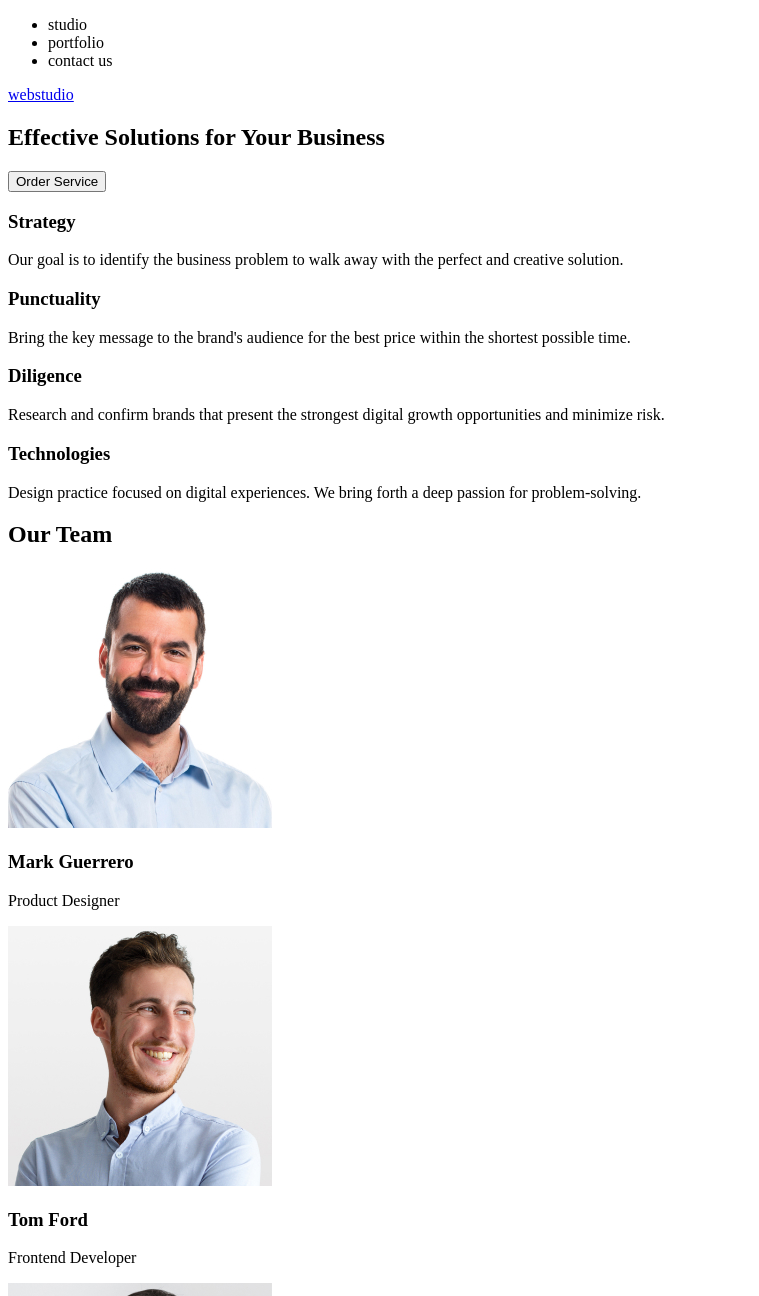
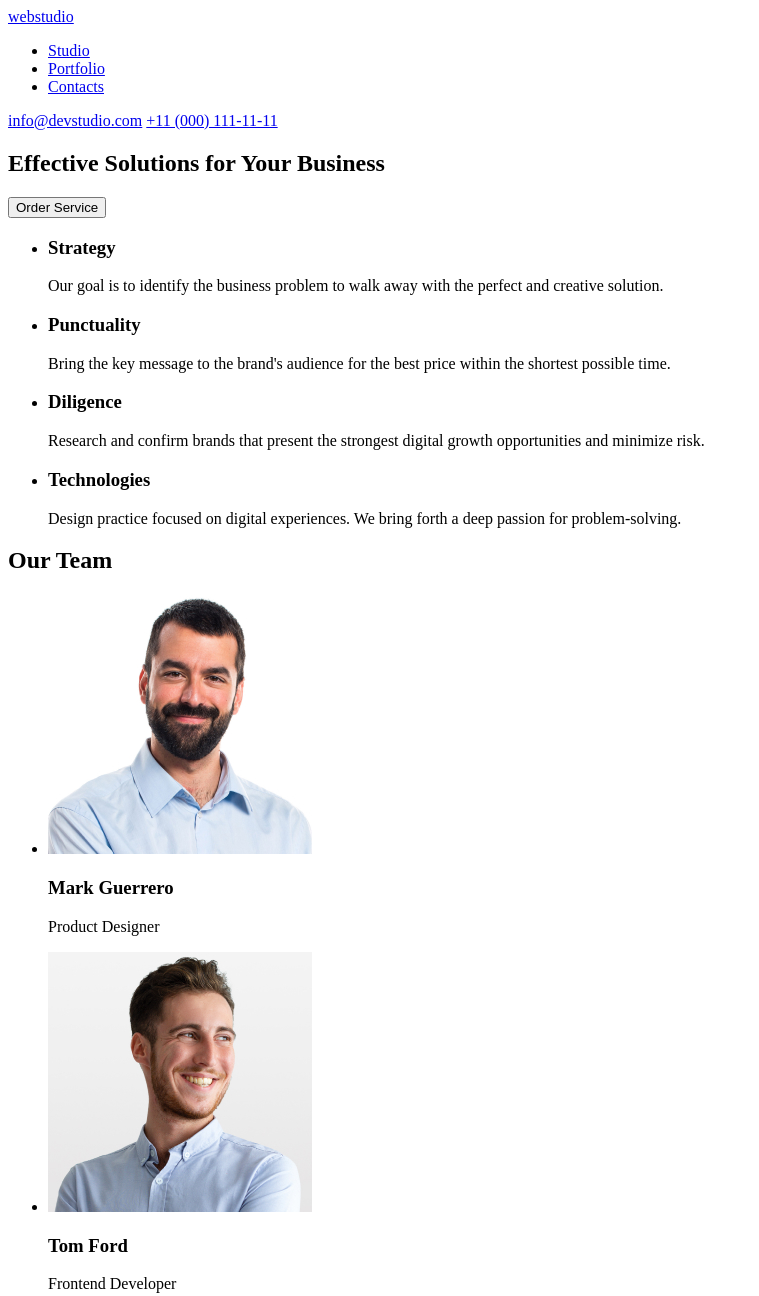
Before and after one commit to ArinaRiabukha/goit-markup-hw-01, a plain HTML site: page index.html in a window 1280 px wide. Shown: the top 1296 px of the page, without its empty margins (0-759 px from the left). Drawn offline with Linux system fonts and the light colour scheme.

Commit message:
add index.html file

```diff
--- a/index.html
+++ b/index.html
@@ -7,14 +7,16 @@
 </head>
 <body>
   <header>
+    <a href="#">webstudio</a>
     <nav>
         <ul>
-            <li>studio</li>
-            <li>portfolio</li>
-            <li>contact us</li>
+            <li><a href="#">Studio</a></li>
+            <li><a href="#">Portfolio</a></li>
+            <li><a href="#">Contacts</a></li>
         </ul>
     </nav>
-    <a href="#">webstudio</a>
+    <a href="#">info@devstudio.com</a>
+    <a href="#">+11 (000) 111-11-11</a>
   </header>
 
   <main>
@@ -25,34 +27,35 @@
   </section>
 
 <section>
-    <h3>Strategy</h3>
-    <p>Our goal is to identify the business
-        problem to walk away with the perfect and creative solution.</p>
-    <h3>Punctuality</h3>
-    <p>Bring the key message to the brand's audience for the best price within the shortest possible time.</p>
-    <h3>Diligence</h3>
-    <p>Research and confirm brands that present the strongest digital growth opportunities and minimize risk.</p>
-    <h3>Technologies</h3>
-    <p>Design practice focused on digital experiences. We bring forth a deep passion for problem-solving.</p>
+    <ul>
+        <li> <h3>Strategy</h3>
+            <p>Our goal is to identify the business
+                problem to walk away with the perfect and creative solution.</p></li>
+        <li><h3>Punctuality</h3>
+            <p>Bring the key message to the brand's audience for the best price within the shortest possible time.</p></li>
+        <li><h3>Diligence</h3>
+            <p>Research and confirm brands that present the strongest digital growth opportunities and minimize risk.</p></li>
+        <li><h3>Technologies</h3>
+            <p>Design practice focused on digital experiences. We bring forth a deep passion for problem-solving.</p></li>
+    </ul>
 </section>
 
 <section>
     <h2>Our Team</h2>
-    <img src="./images/img_one.jpg" alt="male team member" width="264" height="260" />
-    <h3>Mark Guerrero</h3>
-    <p>Product Designer</p>
-
-    <img src="./images/img_two.jpg" alt="male team member" width="264" height="260" />
-    <h3>Tom Ford</h3>
-    <p>Frontend Developer</p>
-
-    <img src="./images/img_three.jpg" alt="female team member" width="264" height="260" />
-    <h3>Camila Garcia</h3>
-    <p>Marketing</p>
-
-    <img src="./images/img_four.jpg" alt="male team member" width="264" height="260" />
-    <h3>Daniel Wilson</h3>
-    <p>UI Designer</p>
+    <ul>
+        <li><img src="images/img_one.jpg" alt="male team member" width="264" height="260" />
+            <h3>Mark Guerrero</h3>
+            <p>Product Designer</p></li>
+        <li><img src="images/img_two.jpg" alt="male team member" width="264" height="260" />
+            <h3>Tom Ford</h3>
+            <p>Frontend Developer</p></li>
+        <li><img src="images/img_three.jpg" alt="female team member" width="264" height="260" />
+            <h3>Camila Garcia</h3>
+            <p>Marketing</p></li>
+        <li><img src="images/img_four.jpg" alt="male team member" width="264" height="260" />
+            <h3>Daniel Wilson</h3>
+            <p>UI Designer</p></li>
+    </ul>
 </section>
 </main>
 
```
